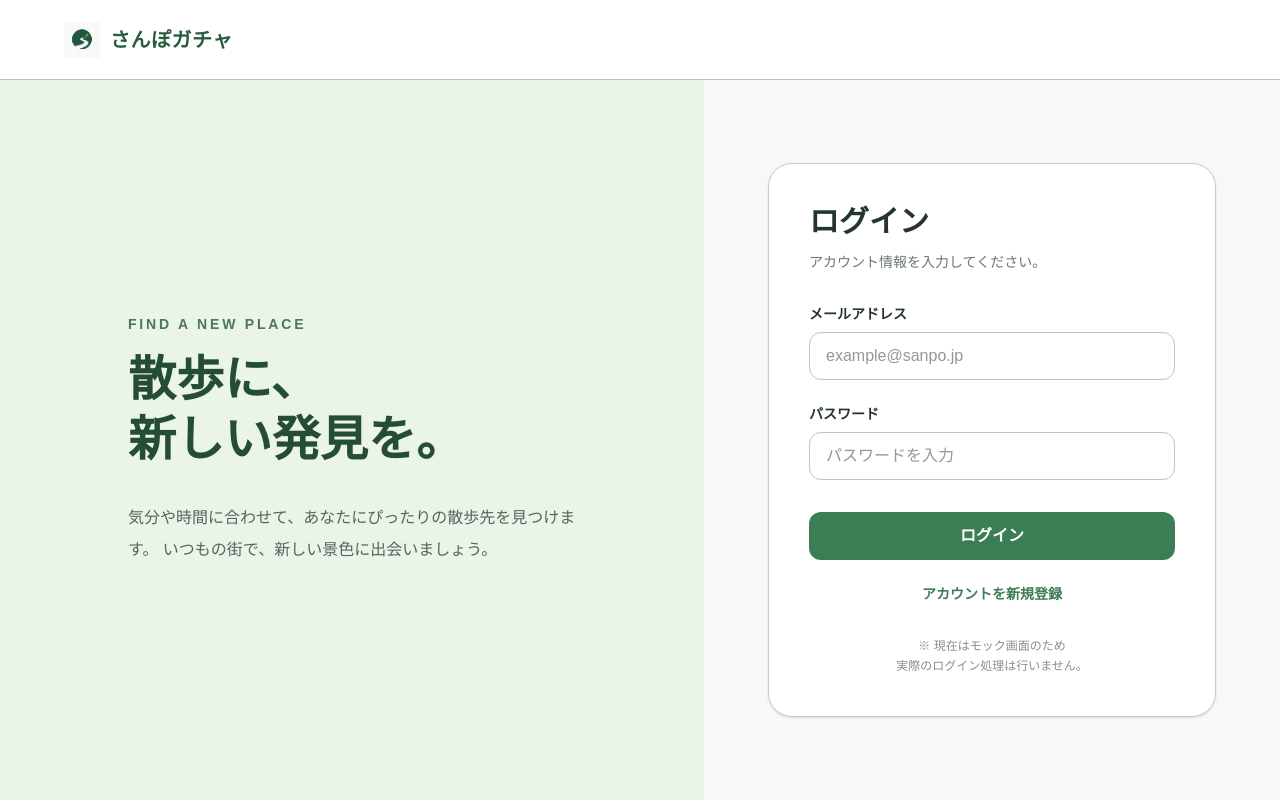
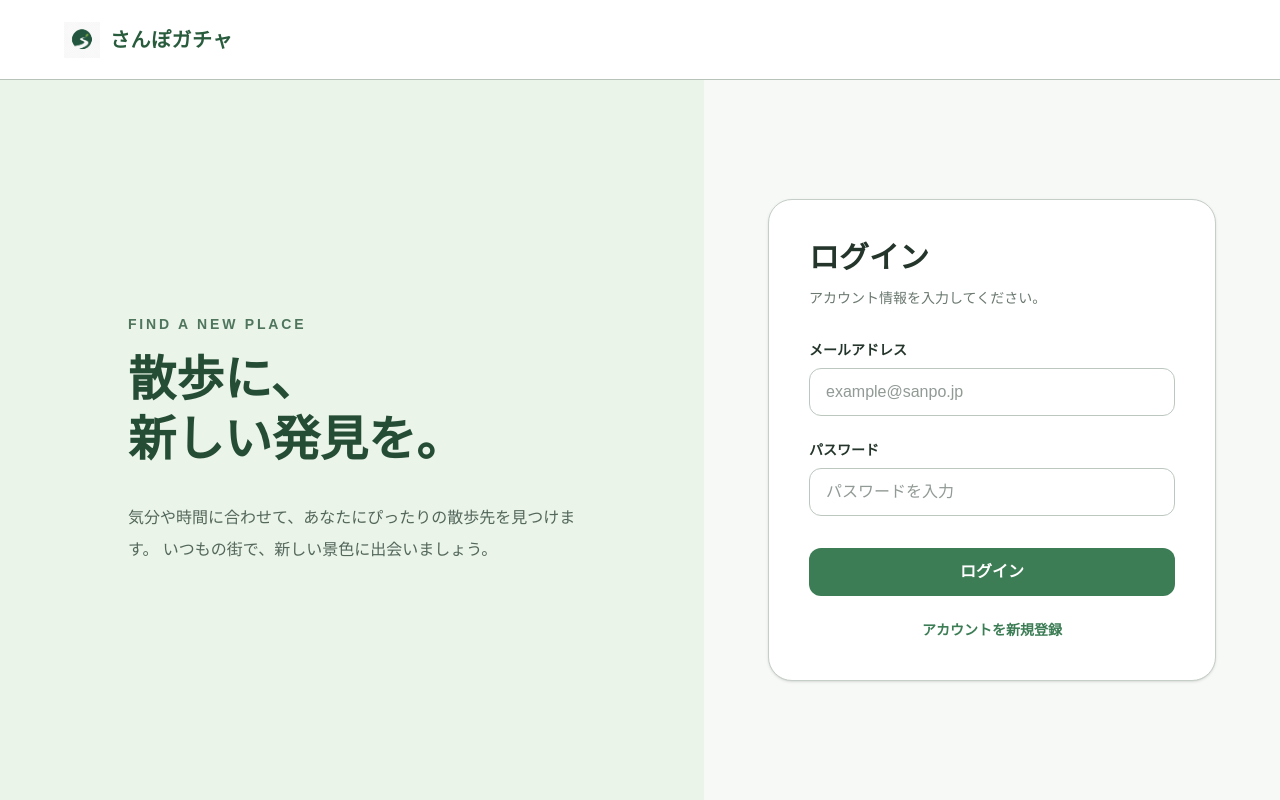
Before and after one commit to study-basic-hackathon/sanpo-gacha, a Next.js app: page /login in a window 1280 px wide. Built offline with nearby package versions, Linux system fonts and the light colour scheme.

Commit message:
loginページとapiの接続

```diff
--- a/src/app/login/page.tsx
+++ b/src/app/login/page.tsx
@@ -1,14 +1,50 @@
+"use client";
+
 import Image from "next/image";
 import Link from "next/link";
+import { useState } from "react";
+import { useRouter } from "next/navigation";
+import { authenticate } from "@/app/lib/authenticate";
 
 export default function LoginPage() {
+  const router = useRouter();
+
+  const [email, setEmail] = useState("");
+  const [password, setPassword] = useState("");
+  const [loginError, setLoginError] = useState("");
+  const [isLoading, setIsLoading] = useState(false);
+
+  const handleSubmit = async (e: React.FormEvent) => {
+    e.preventDefault();
+    setLoginError("");
+    setIsLoading(true);
+
+    const normalizedEmail = email.trim().toLowerCase();
+
+    try {
+      const result = await authenticate({
+        email: normalizedEmail,
+        password,
+      });
+
+      if (!result.success) {
+        setLoginError("メールアドレスまたはパスワードが正しくありません。");
+        return;
+      }
+
+      router.push("/");
+      router.refresh();
+    } catch {
+      setLoginError("ログインに失敗しました。");
+    } finally {
+      setIsLoading(false);
+    }
+  };
+
   return (
     <main className="min-h-screen bg-[#f7f9f6] text-[#24352b]">
       <header className="flex h-20 items-center border-b border-[#b7c2b9] bg-white px-8 lg:px-16">
-        <Link
-          href="/"
-          className="flex items-center gap-2.5"
-        >
+        <Link href="/" className="flex items-center gap-2.5">
           <Image
             src="/sanpo-gacha-logo.png"
             alt=""
@@ -52,7 +88,8 @@ export default function LoginPage() {
               アカウント情報を入力してください。
             </p>
 
-            <div className="mt-8 space-y-6">
+            <form onSubmit={handleSubmit} className="mt-8">
+              <div className="space-y-6">
                 <label className="block">
                   <span className="mb-2 block text-sm font-semibold">
                     メールアドレス
@@ -60,8 +97,13 @@ export default function LoginPage() {
 
                   <input
                     type="email"
+                    value={email}
+                    onChange={(e) => setEmail(e.target.value)}
                     placeholder="example@sanpo.jp"
+                    autoComplete="email"
+                    required
                     className="h-12 w-full rounded-xl border border-[#bcc8bf] px-4 outline-none transition focus:border-[#3c7d55] focus:ring-4 focus:ring-[#3c7d55]/10"
+                    disabled={isLoading}
                   />
                 </label>
 
@@ -72,18 +114,31 @@ export default function LoginPage() {
 
                   <input
                     type="password"
+                    value={password}
+                    onChange={(e) => setPassword(e.target.value)}
                     placeholder="パスワードを入力"
+                    autoComplete="current-password"
+                    required
                     className="h-12 w-full rounded-xl border border-[#bcc8bf] px-4 outline-none transition focus:border-[#3c7d55] focus:ring-4 focus:ring-[#3c7d55]/10"
+                    disabled={isLoading}
                   />
                 </label>
               </div>
 
-            <Link
-              href="/home"
-              className="mt-8 flex h-12 w-full items-center justify-center rounded-xl bg-[#3c7d55] font-semibold text-white transition hover:bg-[#2f6544]"
+              {loginError && (
+                <p className="mt-4 text-sm text-red-600" role="alert">
+                  {loginError}
+                </p>
+              )}
+
+              <button
+                type="submit"
+                disabled={isLoading}
+                className="mt-8 flex h-12 w-full items-center justify-center rounded-xl bg-[#3c7d55] font-semibold text-white transition hover:bg-[#2f6544] disabled:cursor-not-allowed disabled:opacity-50"
               >
-              ログイン
-            </Link>
+                {isLoading ? "ログイン中..." : "ログイン"}
+              </button>
+            </form>
 
             <Link
               href="/register"
@@ -91,12 +146,6 @@ export default function LoginPage() {
             >
               アカウントを新規登録
             </Link>
-
-            <p className="mt-8 text-center text-xs leading-5 text-[#879188]">
-              ※ 現在はモック画面のため
-              <br />
-              実際のログイン処理は行いません。
-            </p>
           </div>
         </section>
       </div>
```
Lines whose indentation alone changed are shown as unchanged.
